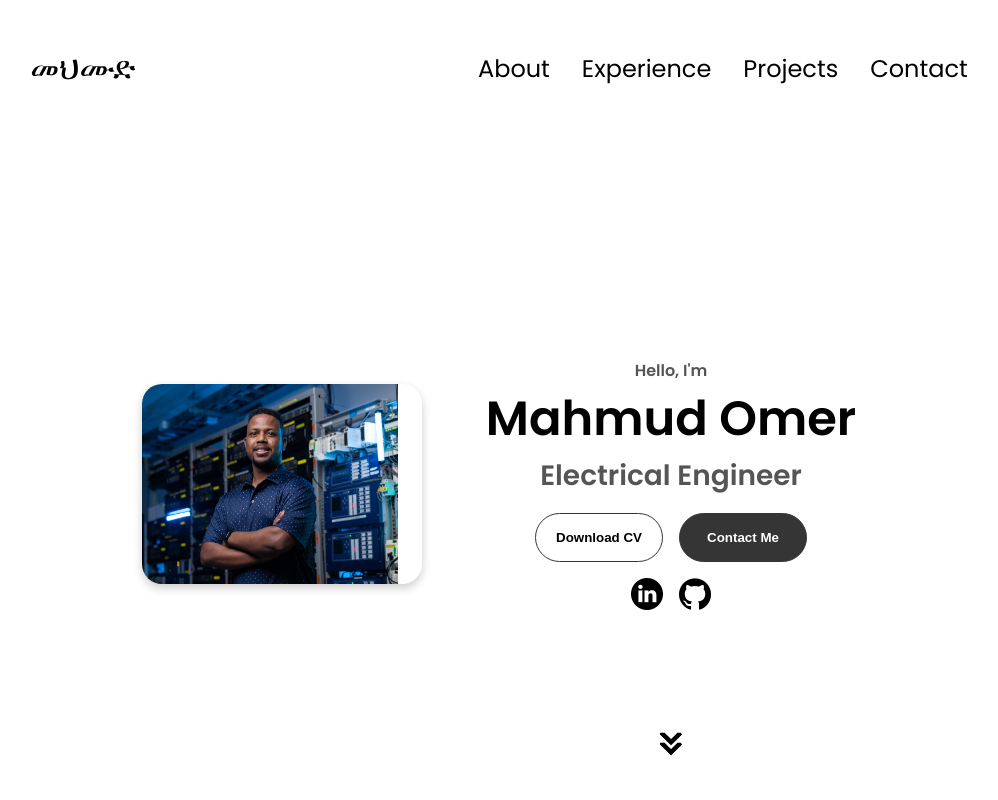
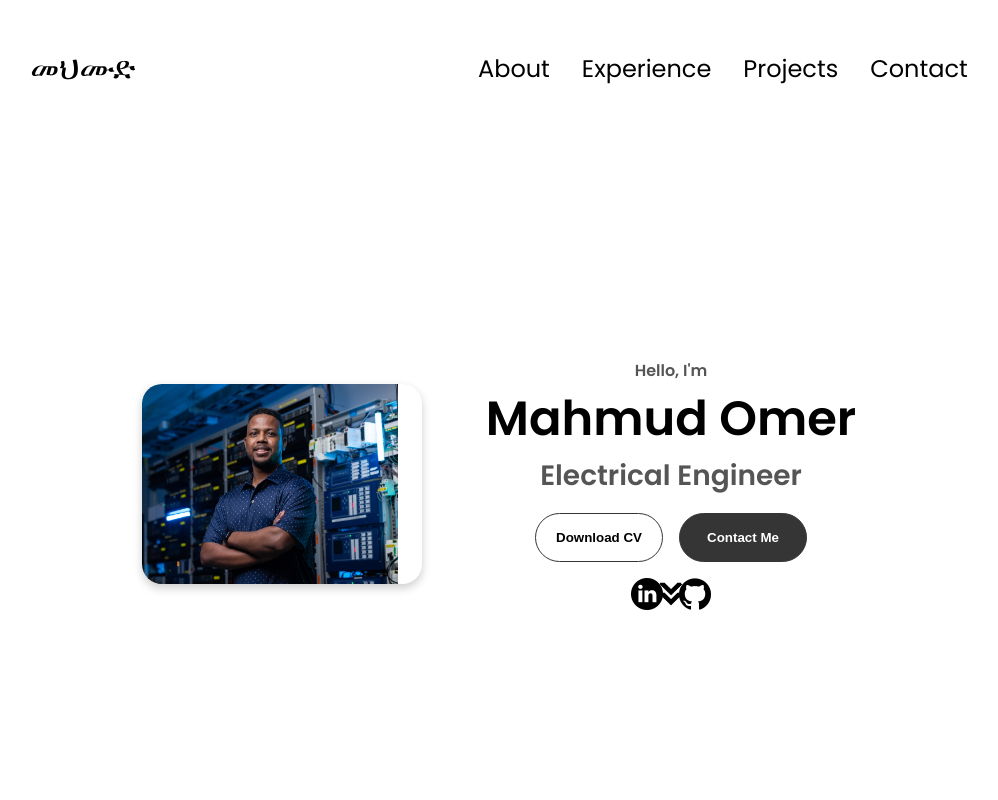
Before and after one commit to momer25/Personal_portfolio_website, a plain HTML site: page index.html in a window 1280 px wide. Shown: the top 800 px of the page, without its empty margins (141-1139 px from the left). Drawn offline with Linux system fonts and the light colour scheme.

Commit message:
Update style.css

```diff
--- a/style.css
+++ b/style.css
@@ -294,7 +294,7 @@ section {
 .arrow {
   position: absolute;
   right: relative;
-  bottom: 2.5rem;
+  bottom: relative;
 }
 
 .details-container {
```
